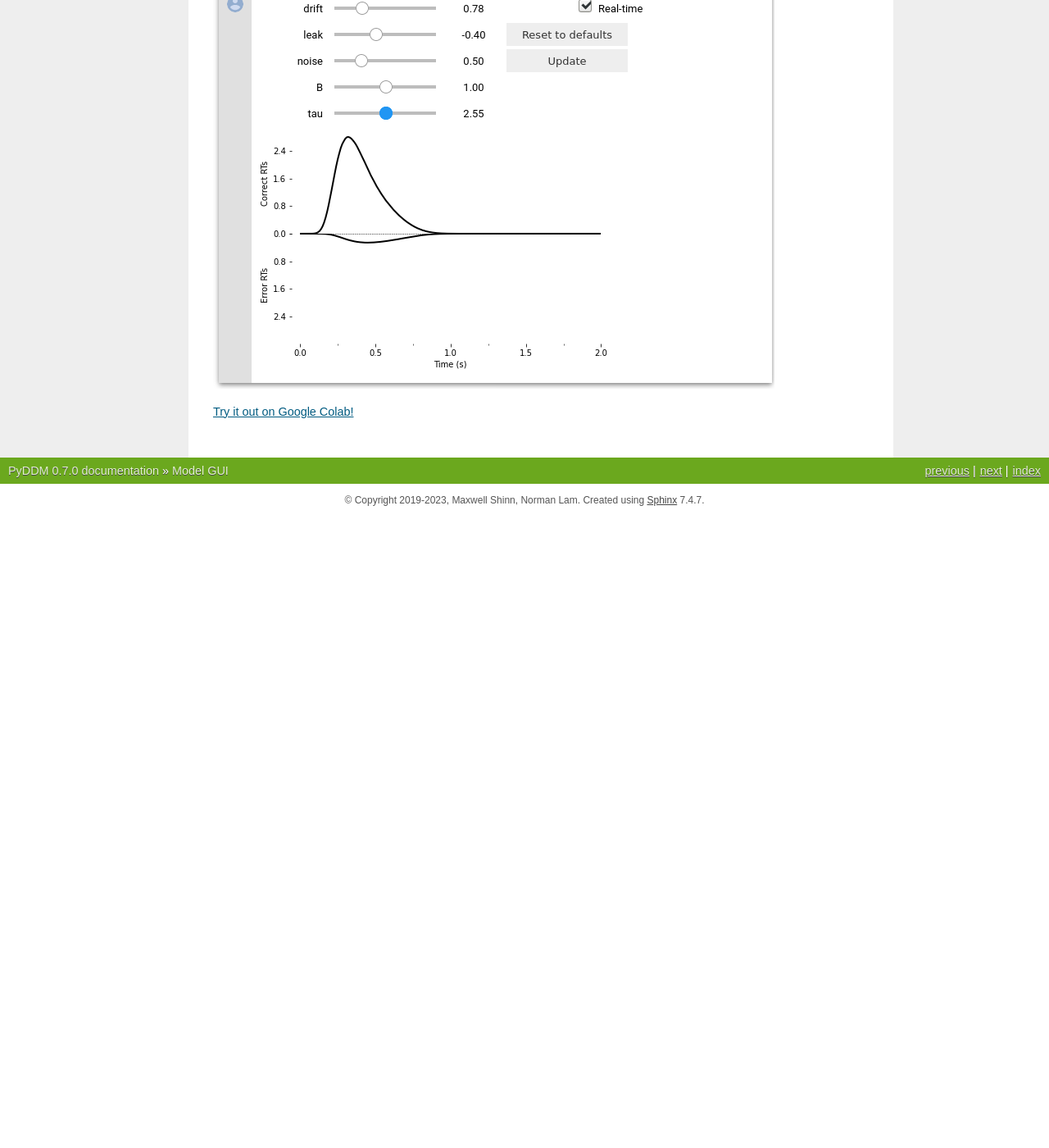
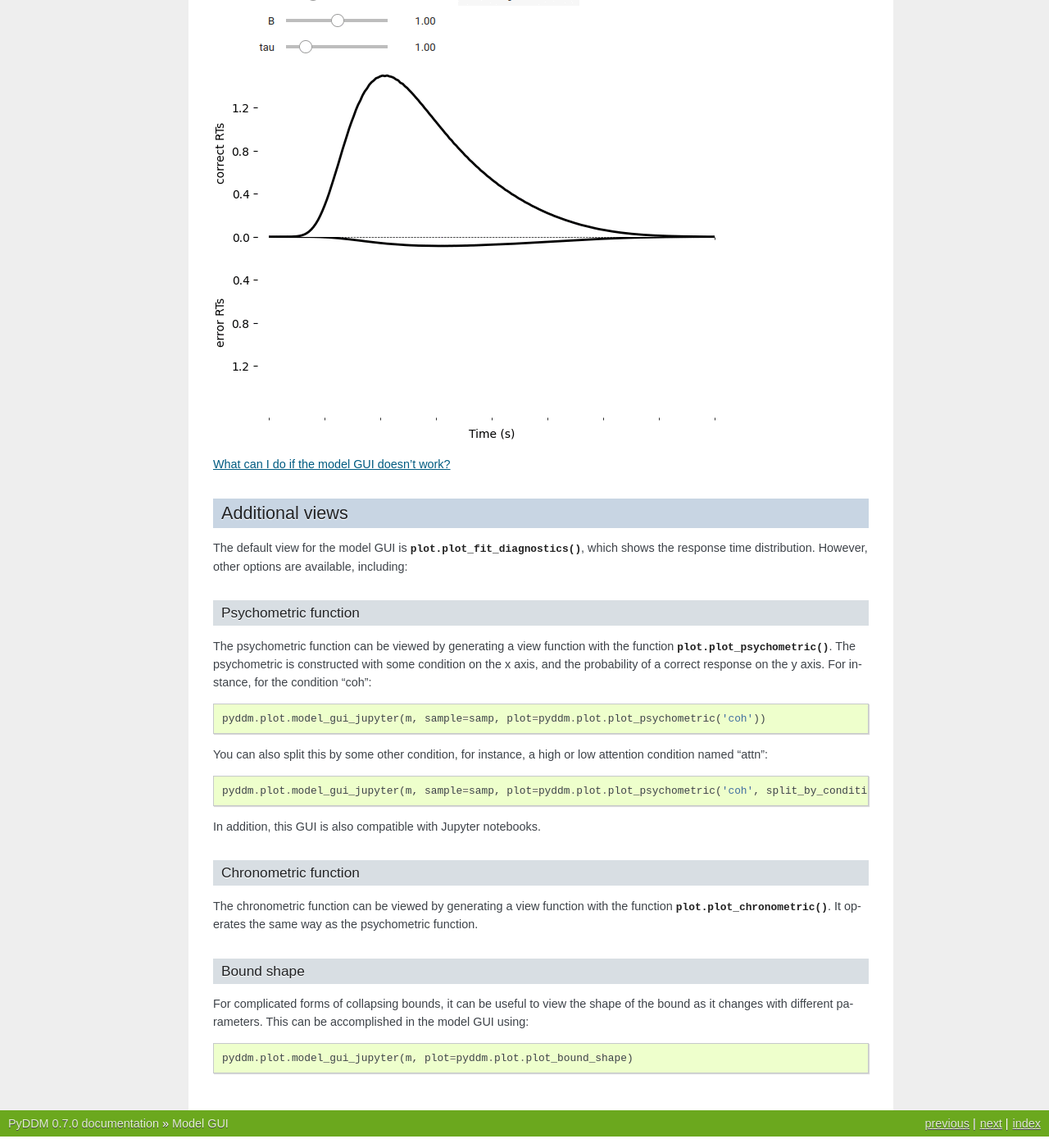
Before and after one commit to mwshinn/PyDDM, a Sphinx documentation site: the page built from doc/modelgui.rst, in a window 1280 px wide and 1400 px high, scrolled down 889 px. Shown: the whole window at 82% size. Built offline with Sphinx 7.4.7, drawn with Linux system fonts in a browser that asks for light colours; formulas are drawn with MathJax 3; before the commit the page ends 1519 px from its top, so only the background shows below that; some of the changed text lies outside the part shown.

Commit message:
Documentation for the model gui

```diff
--- a/doc/downloads/roitman_shadlen.py
+++ b/doc/downloads/roitman_shadlen.py
@@ -64,11 +64,11 @@ assert roitman_sample == roitman_sample2
 
 # Start Model
 m = pyddm.gddm(drift=lambda coh, driftcoh : driftcoh*coh,
-                     noise=1,
-                     bound="b",
-                     nondecision="ndtime",
-                     parameters={"driftcoh": (-20,20), "b": (.4, 3), "ndtime": (0, .5)},
-                     conditions=["coh"])
+               noise=1,
+               bound="b",
+               nondecision="ndtime",
+               parameters={"driftcoh": (-20,20), "b": (.4, 3), "ndtime": (0, .5)},
+               conditions=["coh"])
 # pyddm.plot.model_gui(m) # ...or...
 pyddm.plot.model_gui_jupyter(m, sample=roitman_sample)
 # End Model
@@ -97,6 +97,13 @@ plt.show()
 pyddm.plot.model_gui_jupyter(m, sample=roitman_sample)
 # End Gui
 
+# Start GuiPsychoChrono
+# pyddm.plot.model_gui(m, sample=roitman_sample, plot=pyddm.plot_psychometric('coh'))
+# pyddm.plot.model_gui(m, sample=roitman_sample, plot=pyddm.plot_chronometric('coh'))
+# ...or...
+pyddm.plot.model_gui_jupyter(m, sample=roitman_sample, plot=pyddm.plot.plot_psychometric('coh'))
+pyddm.plot.model_gui_jupyter(m, sample=roitman_sample, plot=pyddm.plot.plot_chronometric('coh'))
+# End GuiPsychoChrono
 
 # Start leak model
 model_leak = pyddm.gddm(
--- a/doc/modelgui.rst
+++ b/doc/modelgui.rst
@@ -14,12 +14,55 @@ right may be used to control the parameter fit values.  The function
 to plot may also be customized; see :func:`.plot.model_gui` for more
 details.
 
-Jupyter notebook GUI
---------------------
+There are two versions, one for Jupyter notebooks
+(:func:`.plot.model_gui_jupyter`) and one for a native interface
+(:func:`.plot.model_gui`).  Both have the same features and can be used
+interchangably based on your preference.
+
+`Try it out on Google Colab!
+<https://colab.research.google.com/github/mwshinn/PyDDM/blob/master/doc/notebooks/interactive_demo.ipynb>`_
+
+.. image:: images/jupyter-model-gui-animation.gif
+   :target: https://colab.research.google.com/github/mwshinn/PyDDM/blob/master/doc/notebooks/interactive_demo.ipynb
+
+:ref:`help_model_gui`
+
+Additional views
+----------------
+
+The default view for the model GUI is :func:`.plot.plot_fit_diagnostics`, which
+shows the response time distribution.  However, other options are available,
+including:
+
+Psychometric function
+~~~~~~~~~~~~~~~~~~~~~
+
+The psychometric function can be viewed by generating a view function with the
+function :func:`.plot.plot_psychometric`.  The psychometric is constructed with
+some condition on the x axis, and the probability of a correct response on
+the y axis.  For instance, for the condition "coh"::
+
+    pyddm.plot.model_gui_jupyter(m, sample=samp, plot=pyddm.plot.plot_psychometric('coh'))
+
+You can also split this by some other condition, for instance, a high or low
+attention condition named "attn"::
+
+    pyddm.plot.model_gui_jupyter(m, sample=samp, plot=pyddm.plot.plot_psychometric('coh', split_by_condition='attn'))
 
 In addition, this GUI is also compatible with Jupyter notebooks.
 
-.. image:: images/jupyter-gui.png
+Chronometric function
+~~~~~~~~~~~~~~~~~~~~~
 
-`Try it out on Google Colab!
-<https://colab.research.google.com/github/mwshinn/PyDDM/blob/master/doc/notebooks/interactive_demo.ipynb>`_
+The chronometric function can be viewed by generating a view function with the
+function :func:`.plot.plot_chronometric`.  It operates the same way as the
+psychometric function.
+
+Bound shape
+~~~~~~~~~~~
+
+For complicated forms of collapsing bounds, it can be useful to view the shape
+of the bound as it changes with different parameters.  This can be accomplished
+in the model GUI using::
+
+    pyddm.plot.model_gui_jupyter(m, plot=pyddm.plot.plot_bound_shape)
```
Also changed, not shown: doc/cookbook/models.rst (+3 -21 lines), doc/downloads/simple.py (+9 -2 lines), doc/quickstart.rst (+20 -11 lines), 2 other files.
